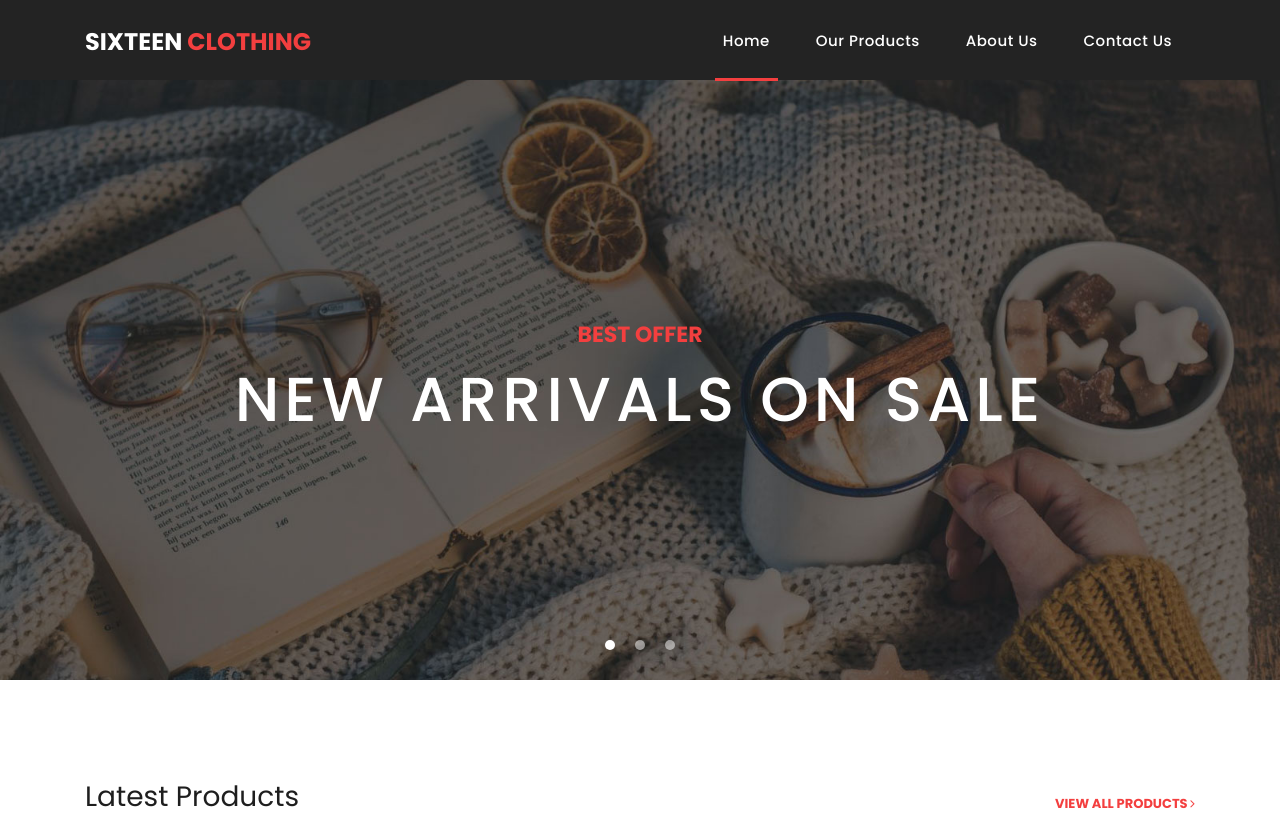
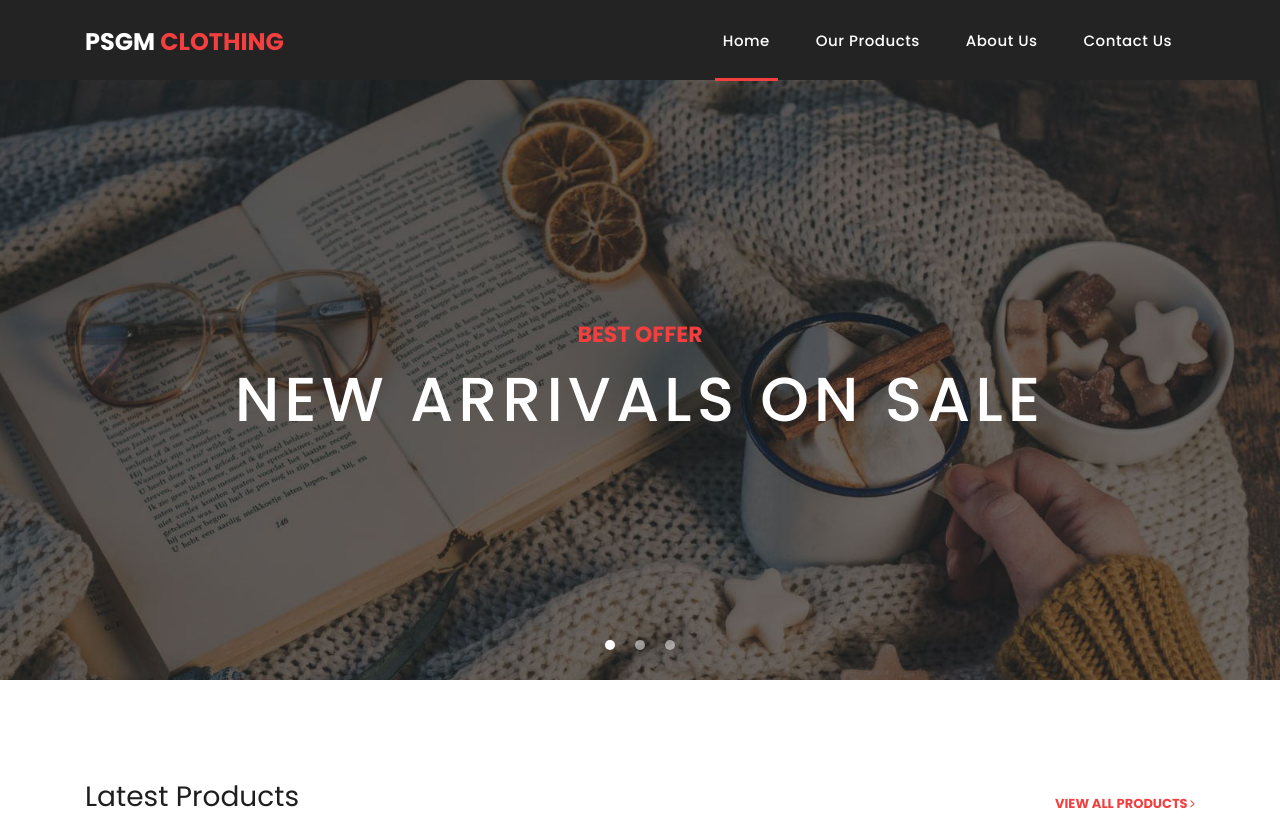
Before and after one commit to pradumn73/PSGM2, a plain HTML site: page index.html in a window 1280 px wide. Shown: the top 817 px of the page. Drawn offline with Linux system fonts and the light colour scheme.

Commit message:
index.html

```diff
--- a/index.html
+++ b/index.html
@@ -44,7 +44,7 @@ https://templatemo.com/tm-546-sixteen-clothing
     <header class="">
       <nav class="navbar navbar-expand-lg">
         <div class="container">
-          <a class="navbar-brand" href="index.html"><h2>Sixteen <em>Clothing</em></h2></a>
+          <a class="navbar-brand" href="index.html"><h2>PSGM <em>Clothing</em></h2></a>
           <button class="navbar-toggler" type="button" data-toggle="collapse" data-target="#navbarResponsive" aria-controls="navbarResponsive" aria-expanded="false" aria-label="Toggle navigation">
             <span class="navbar-toggler-icon"></span>
           </button>
```
